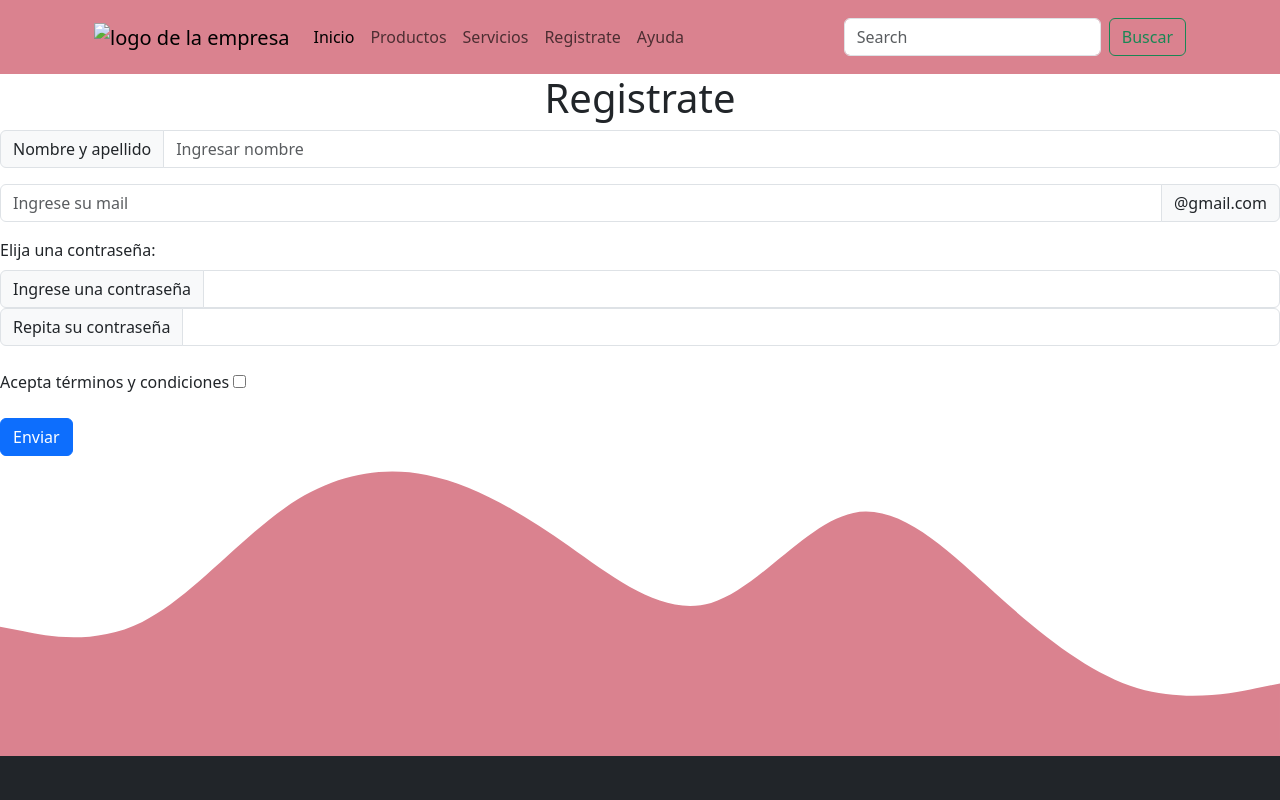
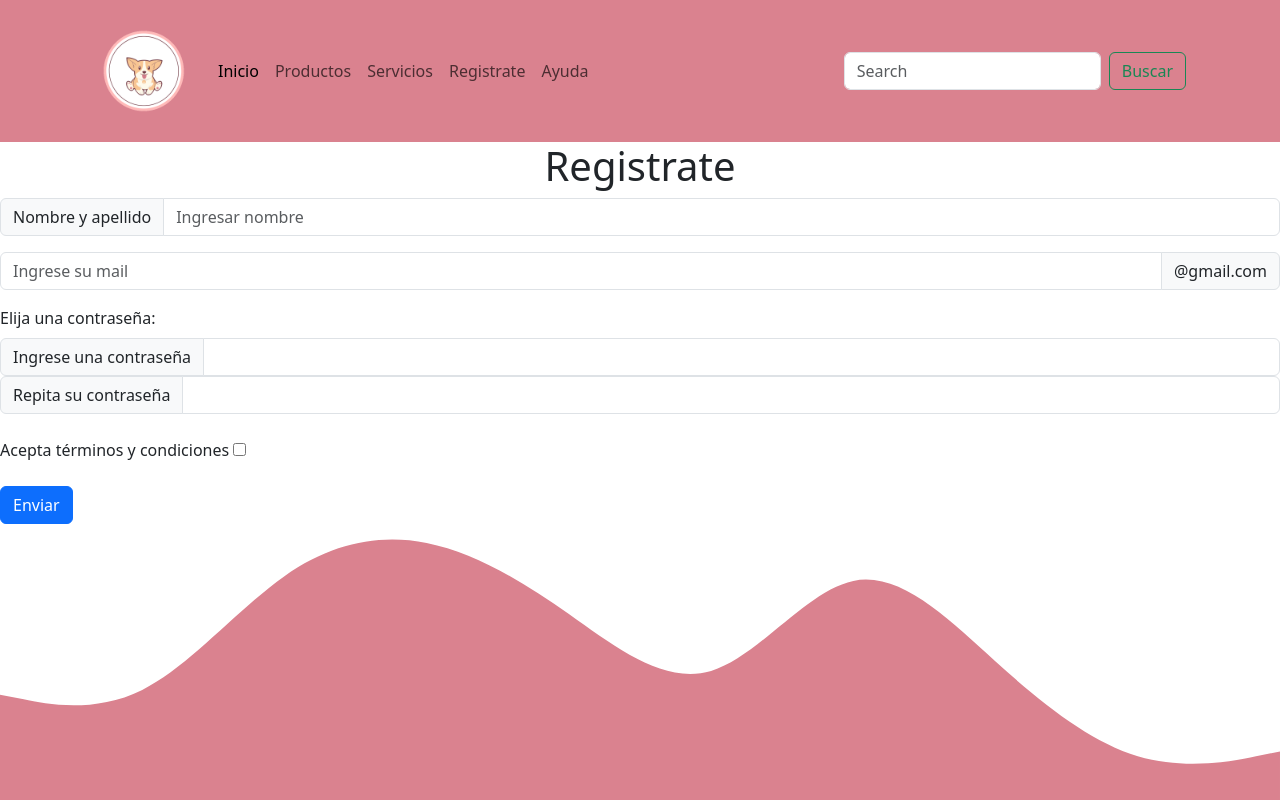
Before and after one commit to gonzalo-wi/gonzalo-winazki-3ra-pre-entrega, a website: page pages/Registrate.html in a window 1280 px wide. Shown: the top 800 px of the page. Drawn offline with nearby package versions, Linux system fonts and the light colour scheme; files that its build step writes are made by us from their sources; the site is published under a folder, as on GitHub Pages, so addresses that start at the root find nothing.

Commit message:
logo arreglado

```diff
--- a/pages/Registrate.html
+++ b/pages/Registrate.html
@@ -37,7 +37,7 @@
     <button class="navbar-toggler" type="button" data-bs-toggle="collapse" data-bs-target="#navbarTogglerDemo03" aria-controls="navbarTogglerDemo03" aria-expanded="false" aria-label="Toggle navigation">
       <span class="navbar-toggler-icon"></span>
     </button>
-    <a class="navbar-brand" href="#"><img width="100" src="/imgs/logopeluditos.png" alt="logo de la empresa" /></a>
+    <a class="navbar-brand" href="#"><img width="100" src="../imgs/logopeluditos.png" alt="logo de la empresa" /></a>
     <div class="collapse navbar-collapse" id="navbarTogglerDemo03">
       <ul class="navbar-nav me-auto mb-2 mb-lg-0">
         <li class="nav-item">
```
Also changed, not shown: pages/Servicios.html (+1 -1 lines).
